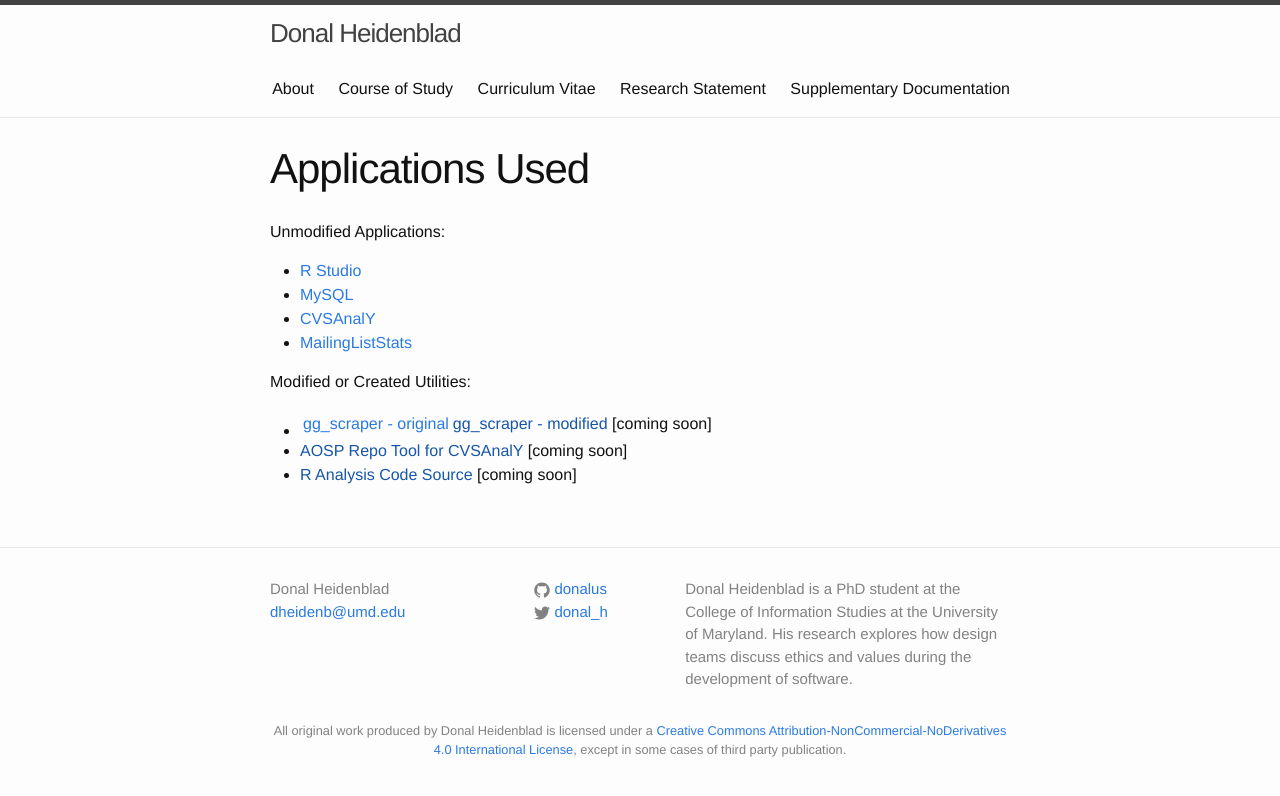
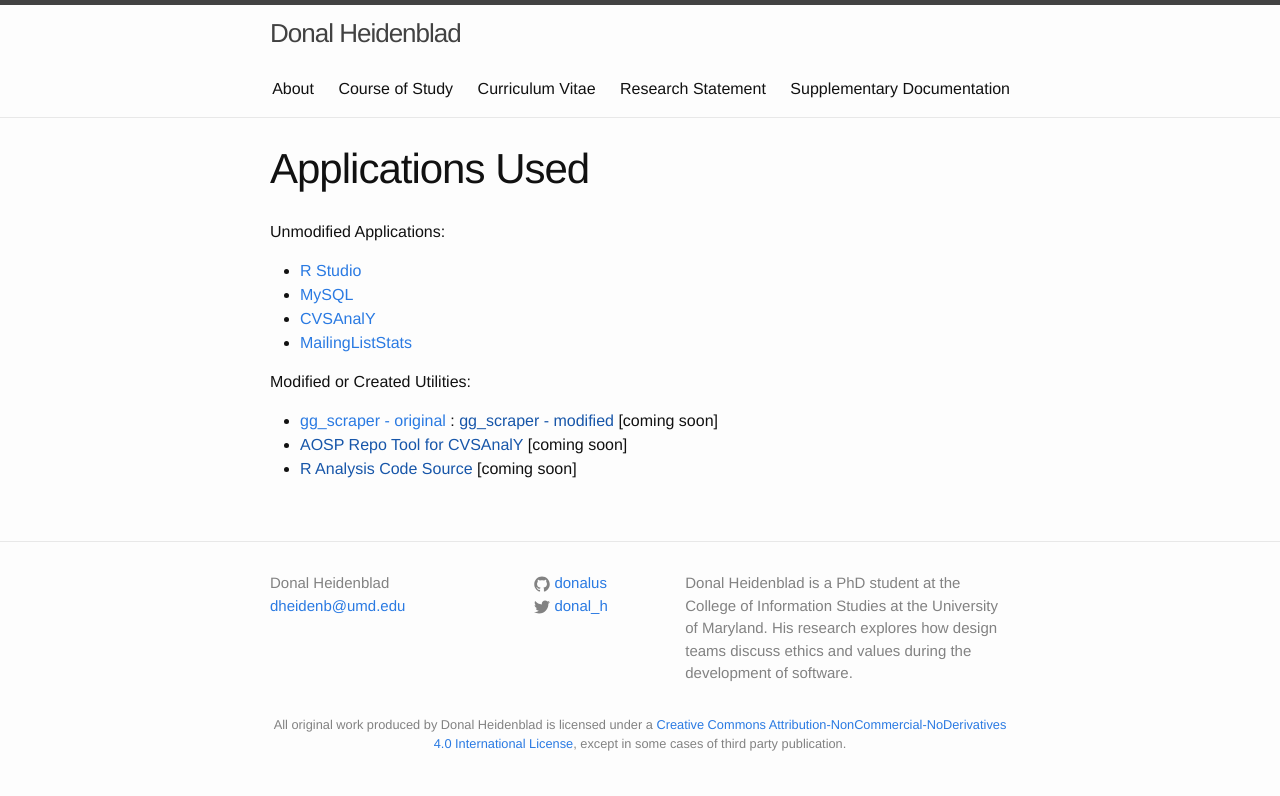
Before and after one commit to donalus/donalus.github.io, a Jekyll site: the page built from code-ip.md, in a window 1280 px wide. Shown: the top 796 px of the page. Built offline with Jekyll 4.4.1, drawn with Linux system fonts in a browser that asks for light colours.

Commit message:
fixing line space?
did it worl?

```diff
--- a/code-ip.md
+++ b/code-ip.md
@@ -14,6 +14,6 @@
 
 Modified or Created Utilities:
 
- * [gg_scraper - original](https://gitlab.com/mcepl/gg_scraper) | [gg_scraper - modified]() [coming soon]
+ * [gg_scraper - original](https://gitlab.com/mcepl/gg_scraper) : [gg_scraper - modified]() [coming soon]
  * [AOSP Repo Tool for CVSAnalY]() [coming soon]
  * [R Analysis Code Source]() [coming soon]
```
